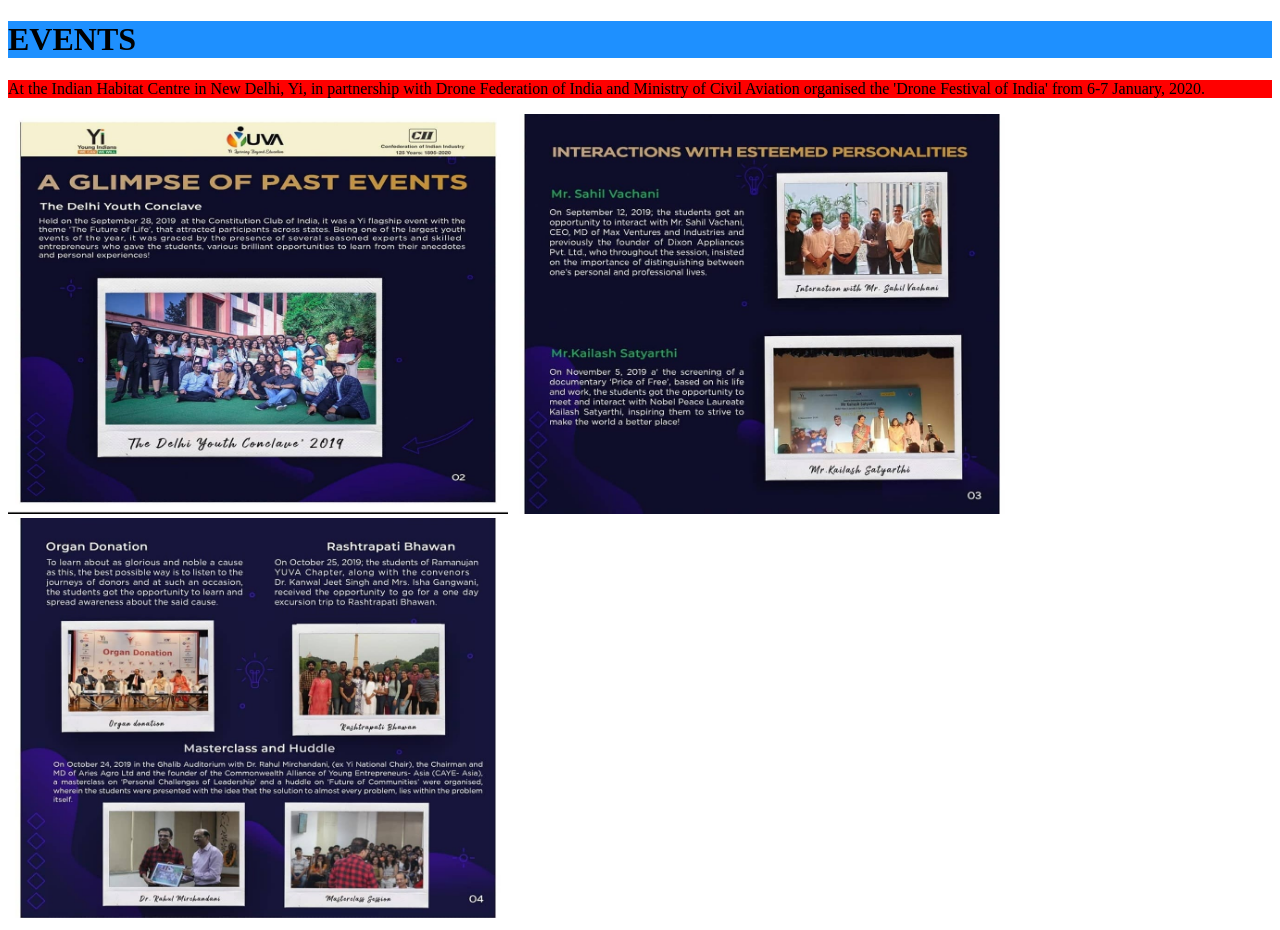
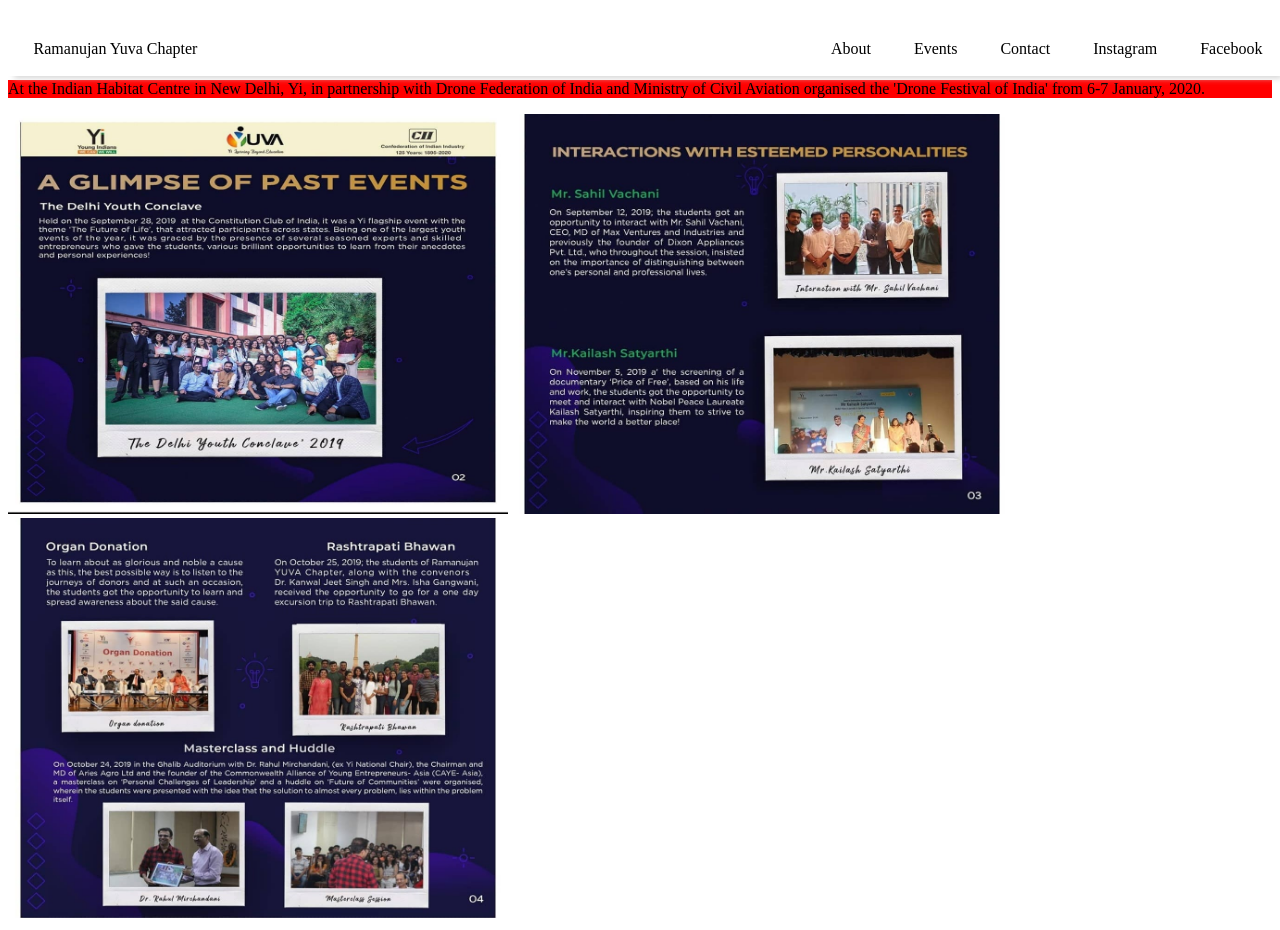
Before and after one commit to stark1ndustr1es/assignment, a plain HTML site: page Events.html in a window 1280 px wide. Drawn offline with Linux system fonts and the light colour scheme.

Commit message:
Update Events.html

```diff
--- a/Events.html
+++ b/Events.html
@@ -5,10 +5,77 @@
 body {
   background-color: lilac;
 }
+ol {
+    line-break: loose;
+    letter-spacing: 3px;
+}
+
+.navbar {
+    position:fixed;
+    width:100%;
+    z-index:1;
+    background-color: white;
+    height: 55px;
+    box-shadow: 0 8px 6px -6px #D3D3D3;
+    display: flex;
+    align-items: center;
+    justify-content: center;
+    column-gap: 8%;
+}
+
+#innerNavLeft {
+    width: 100%;
+    display: flex;
+    align-items: left;
+    justify-content: left;
+    column-gap: 8%;
+    padding: 2%;
+}
+
+
+#innerNavRight{
+    width: 100%;
+    display: flex;
+    align-items: right;
+    justify-content: right;
+    column-gap: 8%;
+    padding: 2%;
+}
+
+.navlinks{
+    margin: 0;
+}
+
+.navlinks :hover{
+    background-color: beige;
+}
+a {
+    text-decoration: none;
+    color: black;
+}
+
 </style>
 </head>
 <body>
+ <!-- Navbar -->
+    <div class="navbar">
+        <div id="innerNavLeft">
+            <p> <a href="#home" id="RamLink">Ramanujan Yuva Chapter</a></p>
+        </div>
 
+        <div id="innerNavRight">
+            <p class="navlinks"><a href="About.html">About</a></p>
+            <p class="navlinks"><a href="Events.html">Events</a></p>
+            <p class="navlinks"><a href="Contacts.html">Contact</a></p>
+            <p class="navlinks"><a href="https://instagram.com/cii_yi_ramanujan?igshid=MDM4ZDc5MmU=">Instagram</a></p>
+            <p class="navlinks"><a href="https://m.facebook.com/100064192922302/about/">Facebook</a></p>
+
+        </div>
+
+
+
+
+    </div>
 <h1 style="background-color:dodgerblue;">EVENTS</h1>
 
 <p style="background-color:Red;">
```
